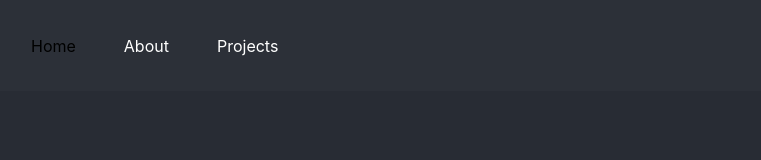
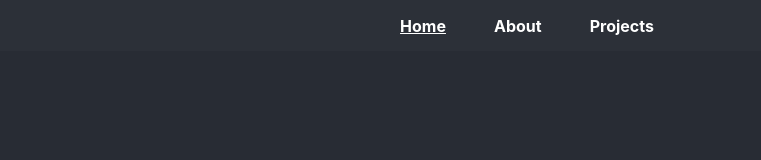
Before and after one commit to amyxphan/amyintechsite, a React (Create React App) app in the folder amyintech/: page / in a window 1280 px wide. Shown: the top 160 px of the page, without its empty margins (125-886 px from the left). Built offline with nearby package versions, Linux system fonts and the light colour scheme.

Commit message:
updated styling for topnavbar need to troubleshoot hamburger menu

```diff
--- a/amyintech/src/App.js
+++ b/amyintech/src/App.js
@@ -1,5 +1,4 @@
 import React from 'react';
-// import Navbar from "./components/Navbar";
 import { BrowserRouter as Router, Routes, Route } from "react-router-dom";
 import './App.css';
 
@@ -12,8 +11,8 @@ import Projects from './Projects';
 function App() {
   return (
     <div className="App">
-          <Router>
-              <TopNavBar />
+        <Router>
+          <TopNavBar />
             <Routes>
                 <Route path="/" element={<Home />} />
                 <Route path="/About" element={<About />} />
--- a/amyintech/src/NavElements.js
+++ b/amyintech/src/NavElements.js
@@ -4,31 +4,29 @@ import styled from "styled-components";
 
 export const Nav = styled.nav`
     background: #2c3038;
-    height: 85px;
+    height: 45px;
     display: flex;
-    justify-content: space-between;
+    justify-content: center;
     padding: 0.2rem calc((100vw - 1000px) / 2);
     z-index: 12;
-    /* Third Nav */
-    /* justify-content: flex-start; */
 `;
 
 export const NavLink = styled(Link)`
     color: white;
+    font-weight: bold;
     display: flex;
     align-items: center;
-    text-decoration: none;
+    text-decoration: bold;
     padding: 0 1rem;
     height: 100%;
-    cursor: pointer;
     &.active {
-        color: #000000;
+        text-decoration: underline;
     }
 `;
 
 export const Bars = styled(FaBars)`
     display: none;
-    color: #808080;
+    color: white;
     @media screen and (max-width: 768px) {
         display: block;
         position: absolute;
@@ -53,34 +51,3 @@ export const NavMenu = styled.div`
         display: none;
     }
 `;
-
-export const NavBtn = styled.nav`
-    display: flex;
-    align-items: center;
-    margin-right: 24px;
-    /* Third Nav */
-    /* justify-content: flex-end;
-  width: 100vw; */
-    @media screen and (max-width: 768px) {
-        display: none;
-    }
-`;
-
-export const NavBtnLink = styled(Link)`
-    border-radius: 4px;
-    background: #808080;
-    padding: 10px 22px;
-    color: #000000;
-    outline: none;
-    border: none;
-    cursor: pointer;
-    transition: all 0.2s ease-in-out;
-    text-decoration: none;
-    /* Second Nav */
-    margin-left: 24px;
-    &:hover {
-        transition: all 0.2s ease-in-out;
-        background: #fff;
-        color: #808080;
-    }
-`;
```
Also changed, not shown: amyintech/src/TopNavBar.js (+1 -9 lines).
